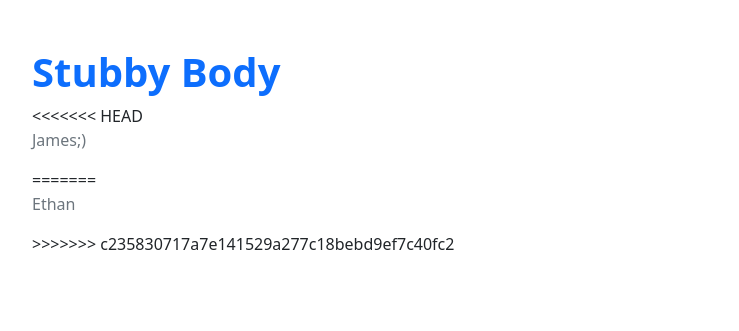
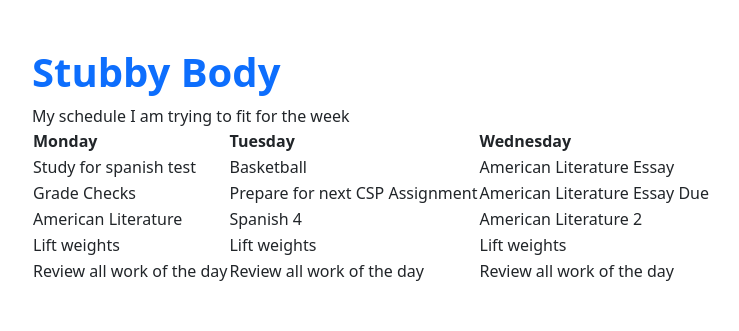
Before and after one commit to TheGerbil21/NBAD_flask, a Flask app: page /stub/ in a window 1280 px wide. Shown: the part 66-397 px from the top of the page, without its empty margins (16-755 px from the left). Run offline with Flask 2, Linux system fonts and the light colour scheme.

Commit message:
add stub change

```diff
--- a/templates/stub.html
+++ b/templates/stub.html
@@ -9,11 +9,39 @@
     <!- Try building a new body here, bootstrap is a wise choice ->
     <div class="px-5 py-5 mx-auto">
         <h1 class="text-primary"><strong>Stubby Body</strong></h1>
-<<<<<<< HEAD
-        <p class="text-secondary">James;)</p>
-=======
-        <p class="text-secondary">Ethan</p>
->>>>>>> c235830717a7e141529a277c18bebd9ef7c40fc2
+        My schedule I am trying to fit for the week
+        <table>
+                <tr>
+                  <th>Monday</th>
+                  <th>Tuesday</th>
+                  <th>Wednesday</th>
+                </tr>
+                <tr>
+                  <td>Study for spanish test</td>
+                  <td>Basketball</td>
+                  <td>American Literature Essay</td>
+                </tr>
+                 <tr>
+                  <td>Grade Checks</td>
+                  <td>Prepare for next CSP Assignment</td>
+                  <td>American Literature Essay Due</td>
+                </tr>
+                  <tr>
+                  <td>American Literature</td>
+                  <td>Spanish 4</td>
+                  <td>American Literature 2</td>
+                </tr>
+                  <tr>
+                  <td>Lift weights</td>
+                  <td>Lift weights</td>
+                  <td>Lift weights</td>
+                </tr>
+                  <tr>
+                  <td>Review all work of the day</td>
+                  <td>Review all work of the day</td>
+                  <td>Review all work of the day</td>
+                </tr>
+              </table>
     </div>
 {% endblock %}
 
```
